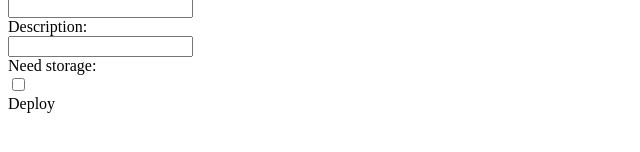
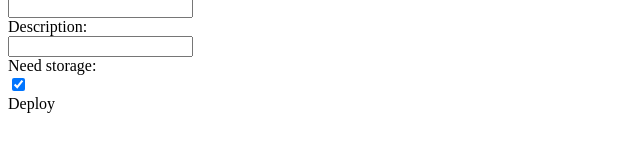
Before and after one commit to backslash47/vscode-ext-ontology, a website: page resources/deploy.html in a window 1280 px wide. Shown: the part 146-298 px from the top of the page, 0-640 px from the left. Drawn offline with Linux system fonts and the light colour scheme.

Commit message:
set need storage as default diring deploy

```diff
--- a/resources/deploy.html
+++ b/resources/deploy.html
@@ -38,7 +38,7 @@
       </div>
       <div class="field">
         <div>Need storage:</div>
-        <div class="wrapper"><input type="checkbox" name="needStorage" /></div>
+        <div class="wrapper"><input type="checkbox" name="needStorage" checked /></div>
       </div>
 
       <a class="button" tabindex="0" role="button" id="submit" type="button">Deploy</a>
```
